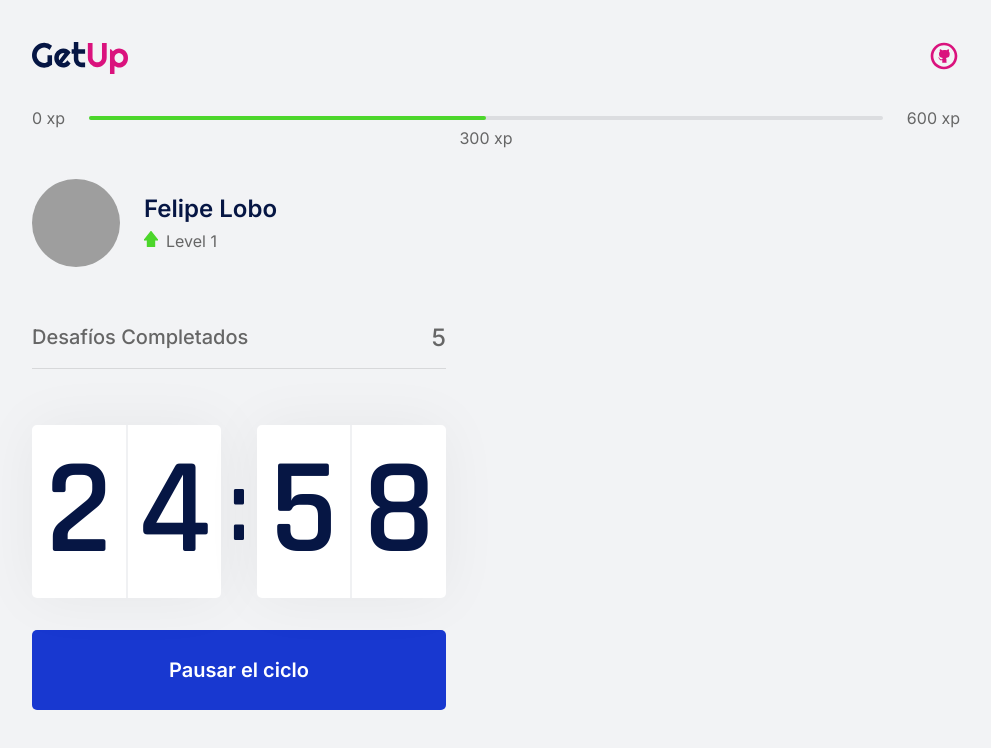
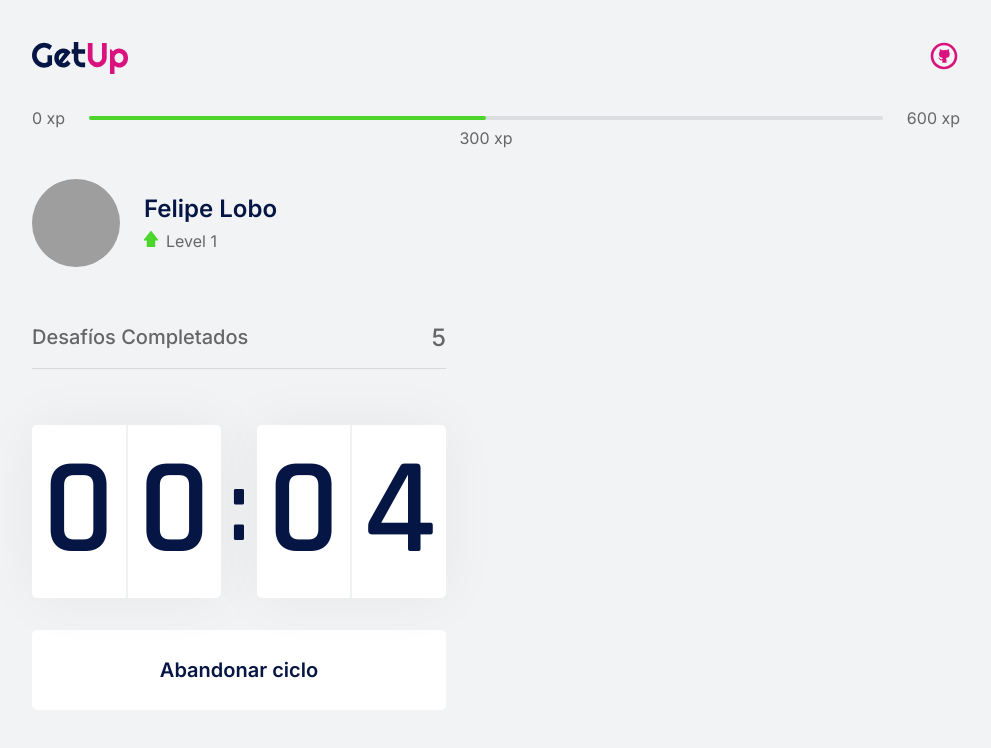
Before and after one commit to Bythesea-Digital/getup-next, a Next.js app: page / in a window 1280 px wide. Both pictures are taken after a click on the button "Iniciar un ciclo". Shown: the top 748 px of the page, without its empty margins (144-1135 px from the left). Built offline with nearby package versions, Linux system fonts and the light colour scheme; grey boxes are pictures that could not be loaded.

Commit message:
Add countdown finish button

```diff
--- a/src/components/Countdown.tsx
+++ b/src/components/Countdown.tsx
@@ -1,10 +1,13 @@
 import styles from '../styles/components/Countdown.module.css';
 import { useEffect, useState } from 'react';
 
+let countdownTimeout: NodeJS.Timeout;
+
 export function Countdown() {
-  const POMODORO_TIME_SECONDS = 25 * 60;
+  const POMODORO_TIME_SECONDS = 0.1 * 60;
   const [time, setTime] = useState(POMODORO_TIME_SECONDS);
-  const [active, setActive] = useState(false);
+  const [isActive, setIsActive] = useState(false);
+  const [hasFinished, setHasFinished] = useState(false);
 
   const minutes = Math.floor(time / 60);
   const seconds = time % 60;
@@ -17,15 +20,25 @@
     .split('');
 
   useEffect(() => {
-    if (active && time > 0) {
-      setTimeout(() => {
+    if (isActive && time > 0) {
+      countdownTimeout = setTimeout(() => {
         setTime(time - 1);
       }, 1000);
+    } else if (isActive && time === 0) {
+      console.log('Fin');
+      setHasFinished(true);
+      setIsActive(false);
     }
-  }, [active, time]);
+  }, [isActive, time]);
 
   function startCountdown() {
-    setActive(!active);
+    setIsActive(true);
+  }
+
+  function resetCountdown() {
+    clearTimeout(countdownTimeout);
+    setIsActive(false);
+    setTime(POMODORO_TIME_SECONDS);
   }
 
   return (
@@ -42,13 +55,31 @@
         </div>
       </div>
 
+      {hasFinished ? (
+        <button disabled className={styles.countdownButton}>
+          Ciclo Finalizado
+        </button>
+      ) : (
+        <>
+          {isActive ? (
+            <button
+              onClick={resetCountdown}
+              type="button"
+              className={`${styles.countdownButton} ${styles.countdownButtonActive}`}
+            >
+              Abandonar ciclo
+            </button>
+          ) : (
             <button
               onClick={startCountdown}
               type="button"
               className={styles.countdownButton}
             >
-        {active ? 'Pausar el ciclo' : 'Iniciar un ciclo'}
+              Iniciar un ciclo
             </button>
+          )}
+        </>
+      )}
     </div>
   );
 }
--- a/src/styles/components/Countdown.module.css
+++ b/src/styles/components/Countdown.module.css
@@ -57,6 +57,22 @@
 
     transition: all 0.2s;
 }
-.countdownButton:hover{
+.countdownButton:not(:disabled):hover{
     background: var(--blue-dark);
 }
+
+.countdownButton:disabled{
+    cursor: not-allowed;
+    background: var(--white);
+    color: var(--text)
+}
+
+.countdownButtonActive{
+    background: var(--white);
+    color: var(--title);
+}
+
+.countdownButtonActive:not(:disabled):hover{
+    background: var(--red);
+    color: var(--white);
+}
```
Lines whose indentation alone changed are shown as unchanged.
